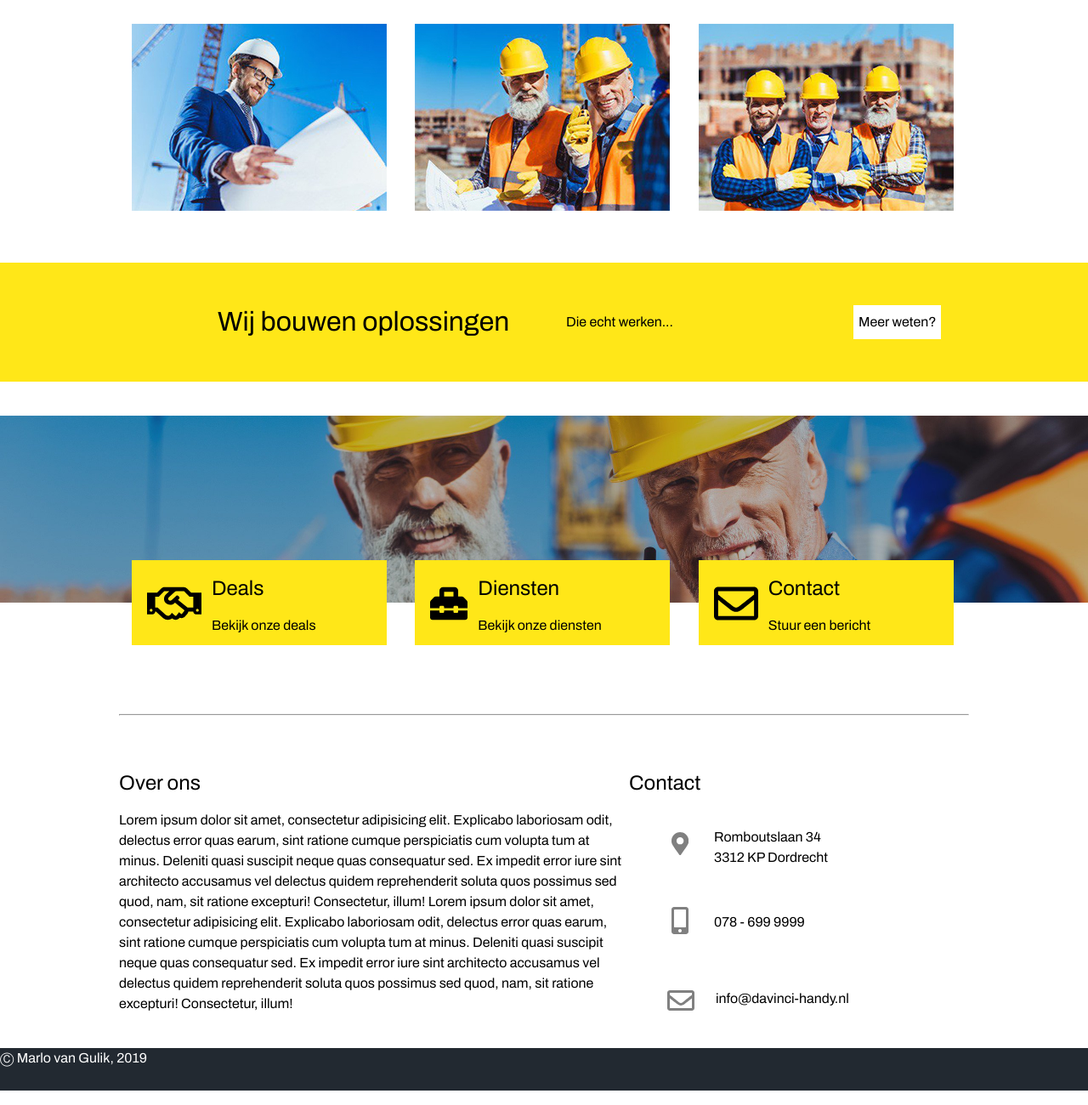
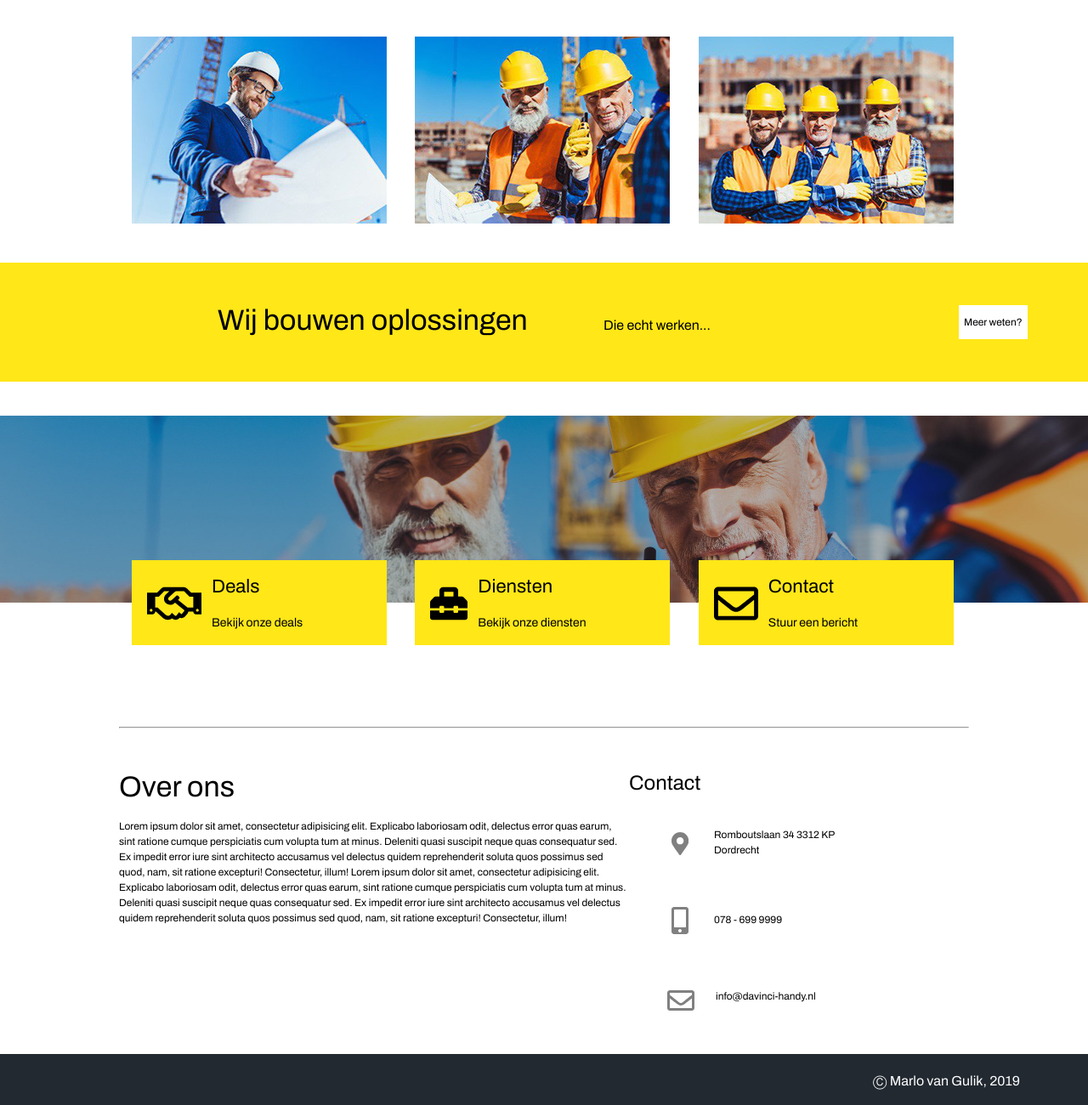
Before and after one commit to marloVGulik/handy, a plain HTML site: page index.html in a window 1280 px wide. Shown: the part 511-1811 px from the top of the page at 85% size. Drawn offline with Linux system fonts and the light colour scheme.

Commit message:
First page done, finishing touches done too

```diff
--- a/data/css/main.css
+++ b/data/css/main.css
@@ -23,6 +23,9 @@ button {
 }
 
 /* Navbar */
+.logo {
+    margin: 15px 0 0 0;
+}
 .navbar {
     margin: 0 2.5%;
     width: 95%;
@@ -36,7 +39,7 @@ button {
     filter: invert(100%);
     background-size: cover;
     width: 10px;
-    height: 10px;
+    height: 12px;
 }
 .navbar>ul {
     height: 50px;
@@ -47,6 +50,7 @@ button {
     display: inline-block;
 }
 .navbar>ul>li>button {
+    font-size: 12px;
     border: none;
     color: inherit;
     background-color: inherit;
@@ -62,6 +66,7 @@ button {
     display: inline-block;
 }
 .drop {
+    font-size: 12px;
     border: none;
     height: 100%;
     background-color: #222931;
@@ -79,6 +84,7 @@ button {
     color: #FFFFFF;
 }
 .dropdown:hover .dropContent {
+    font-size: 16px;
     background-color: #222931;
     display: block;
 }
@@ -114,6 +120,22 @@ button {
     margin: 0 15px;
     width: 300px;
 }
+.small>button {
+    font-size: 32px;
+    line-height: 24px;
+    font-weight: 600;
+    position: absolute;
+    width: 300px;
+    height: 220px;
+    color: #FFFFFF00;
+    background-color: #00000000;
+    padding: 0;
+    margin: 0 15px;
+}
+.small>button:hover {
+    background-color: #00000080;
+    color: #FFFFFFFF;
+}
 
 /* Yellow bar */
 .yellowBar {
@@ -128,19 +150,37 @@ button {
     margin: 0 0 50px 0;
 }
 .yellowBar>button {
+    position: absolute;
+    left: 1000px;
+    bottom: 50px;
     background-color: #FFFFFF;
     height: 40px;
     margin: auto 0 auto 10%;
+    font-size: 12px;
+    line-height: 24px;
+    font-weight: 500;
     color: #000000;
 }
 .yellowBar>button:hover {
-    background-color: #5f656d;
+    background-color: #222931;
+    color: #FFFFFF;
 }
 .yellowBar>h1 {
+    position: absolute;
+    bottom: 60px;
+    font-size: 34px;
+    line-height: 24px;
+    font-weight: 700;
     width: 400px;
     margin: auto 0 auto 20%;
 }
 .yellowBar>p {
+    position: absolute;
+    bottom: 54px;
+    left: 700px;
+    font-size: 16px;
+    line-height: 24px;
+    font-weight: 700;
     width: 200px;
     margin: auto 10px;
 }
@@ -158,6 +198,13 @@ button {
     width: 300px;
     height: 100px;
 }
+.navbar2>button:hover {
+    background-color: #222931;
+    color: #FFFFFF;
+}
+.navbar2>button:hover>img {
+    filter: invert(100%);
+}
 .navbar2>button>img {
     float: left;
     margin:  18px 12px;
@@ -165,7 +212,15 @@ button {
     height: 64px;
 }
 .navbar2>button>h2 {
+    font-size: 22px;
+    line-height: 24px;
+    font-weight: 600;
     align-content: initial;
+}
+.navbar2>button>p {
+    font-size: 14px;
+    line-height: 24px;
+    font-weight: 600;
 }
 .navbar2>:nth-child(2)>img {
     float: left;
@@ -196,6 +251,16 @@ button {
 .main-text>:nth-child(1) {
     width: 600px;
 }
+.main-text>:nth-child(1)>h2 {
+    font-size: 34px;
+    line-height: 18px;
+    font-weight: 600;
+}
+.main-text>:nth-child(1)>p {
+    font-size: 12px;
+    line-height: 18px;
+    font-weight: 400;
+}
 .main-text>:nth-child(2) {
     width: 400px;
 }
@@ -203,6 +268,9 @@ button {
     position: absolute;
     text-align: left;
     display: inline-block;
+    font-size: 12px;
+    line-height: 18px;
+    font-weight: 400;
     width: 15%;
     height: 80px;
     margin:  20px;
@@ -270,8 +338,13 @@ button {
 .footer {
     background-color: #222931;
     width: 100%;
-    height: 50px;
+    height: 60px;
     left: 0;
     top: 1400px;
     position: relative;
 }
+.footer>p {
+    position: absolute;
+    margin: 20px 40px;
+    right: 40px;
+}
--- a/index.html
+++ b/index.html
@@ -5,7 +5,7 @@
     </head>
     <body>
         <div class="main">
-            <img src="data/images/logo.jpg" alt="logo.jpg">
+            <img class="logo" src="data/images/logo.jpg" alt="logo.jpg">
             <nav class="navbar">
                 <ul>
                     <li><button href="#">Home</button></li>
@@ -18,15 +18,18 @@
                             <button href="">Diensten</button>
                         </div>
                     </div></li>
-                    <li><button href="#">Geschiedenis</button></li>
-                    <li><button herf="#">Deals</button></li>
-                    <li><button herf="#">Diensten</button></li>
+                    <li><button href="#">Portfolio</button></li>
+                    <li><button herf="#">Nieuws</button></li>
+                    <li><button herf="#">Contact</button></li>
                 </ul>
             </nav>
             <img class="large1" src="data/images/header.jpg">
             <div class="small">
+                <button>Geschiedenis</button>
                 <img src="data/images/banner-1.jpg">
+                <button>Deals</button>
                 <img src="data/images/banner-2.jpg">
+                <button>Diensten</button>
                 <img src="data/images/banner-3.jpg">
             </div>
             <div class="yellowBar">
```
